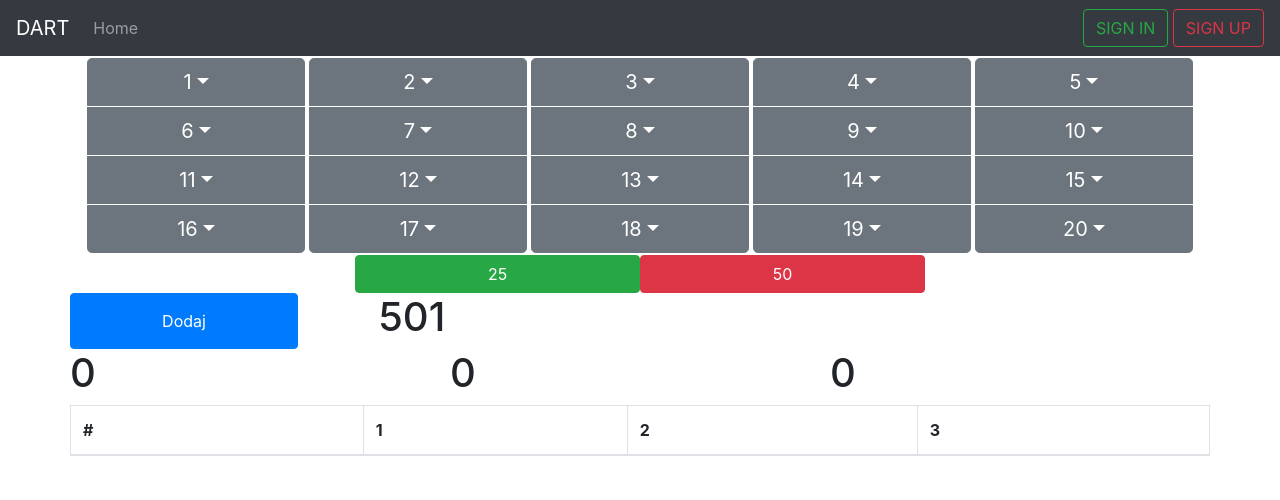
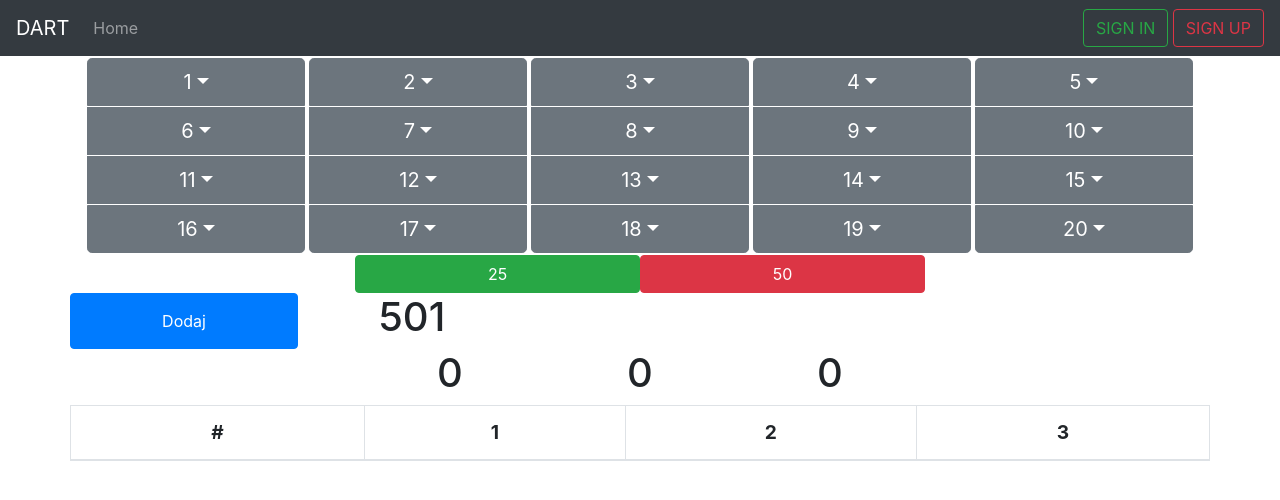
Before and after one commit to filixed/DartApp, a React (Create React App) app: page / in a window 1280 px wide. Shown: the top 500 px of the page. Built offline with nearby package versions, Linux system fonts and the light colour scheme.

Commit message:
Visual changes for main content

```diff
--- a/src/Components/Table/Table.js
+++ b/src/Components/Table/Table.js
@@ -1,10 +1,11 @@
 import React from 'react'
 
 import {Table} from 'react-bootstrap'
+import classes from './Table.module.css'
 
 const Tab = (props) =>{
   return(
-    <Table responsive striped bordered hover >
+    <Table className={classes.Tab} responsive striped bordered hover >
       <thead>
         <tr>
           <th>#</th>
--- /dev/null
+++ b/src/Components/Table/Table.module.css
@@ -0,0 +1,4 @@
+.Tab {
+     text-align: center;
+     font-size: 1.2em;
+}
--- a/src/Containers/CountPoints/CountPoints.js
+++ b/src/Containers/CountPoints/CountPoints.js
@@ -62,7 +62,7 @@ const CountPoints = () => {
 
 
     return(
-        <Container >
+        <Container  >
            <ScoreButtons getScore={getScore} />
             <Row xs={4}>
               <Col></Col>
@@ -73,9 +73,16 @@ const CountPoints = () => {
               <Button onClick={(e) =>createRow(e)}>Dodaj</Button>
               <h1 style={{textAlign: 'center'}}>{count}</h1>
             </Row>
-            <Row xs={3}>
-              <h1 onClick={() => setFirstShot(0)} >{firstShot}</h1><h1 onClick={() => setSecondShot(0)} >{secondShot}</h1>
-              <h1 onClick={() => setThirShot(0)} >{thirdShot}</h1>
+            <Row className="justify-content-md-center">
+              <Col xs lg="2" align="center">
+                <h1 onClick={() => setFirstShot(0)} >{firstShot}</h1>
+              </Col>
+              <Col xs lg="2" align="center">
+                <h1 onClick={() => setSecondShot(0)} >{secondShot}</h1>
+              </Col>
+              <Col xs lg="2" align="center">
+                  <h1 onClick={() => setThirShot(0)} >{thirdShot}</h1>
+              </Col>
             </Row>
             <Row>
               <Tab >
```
